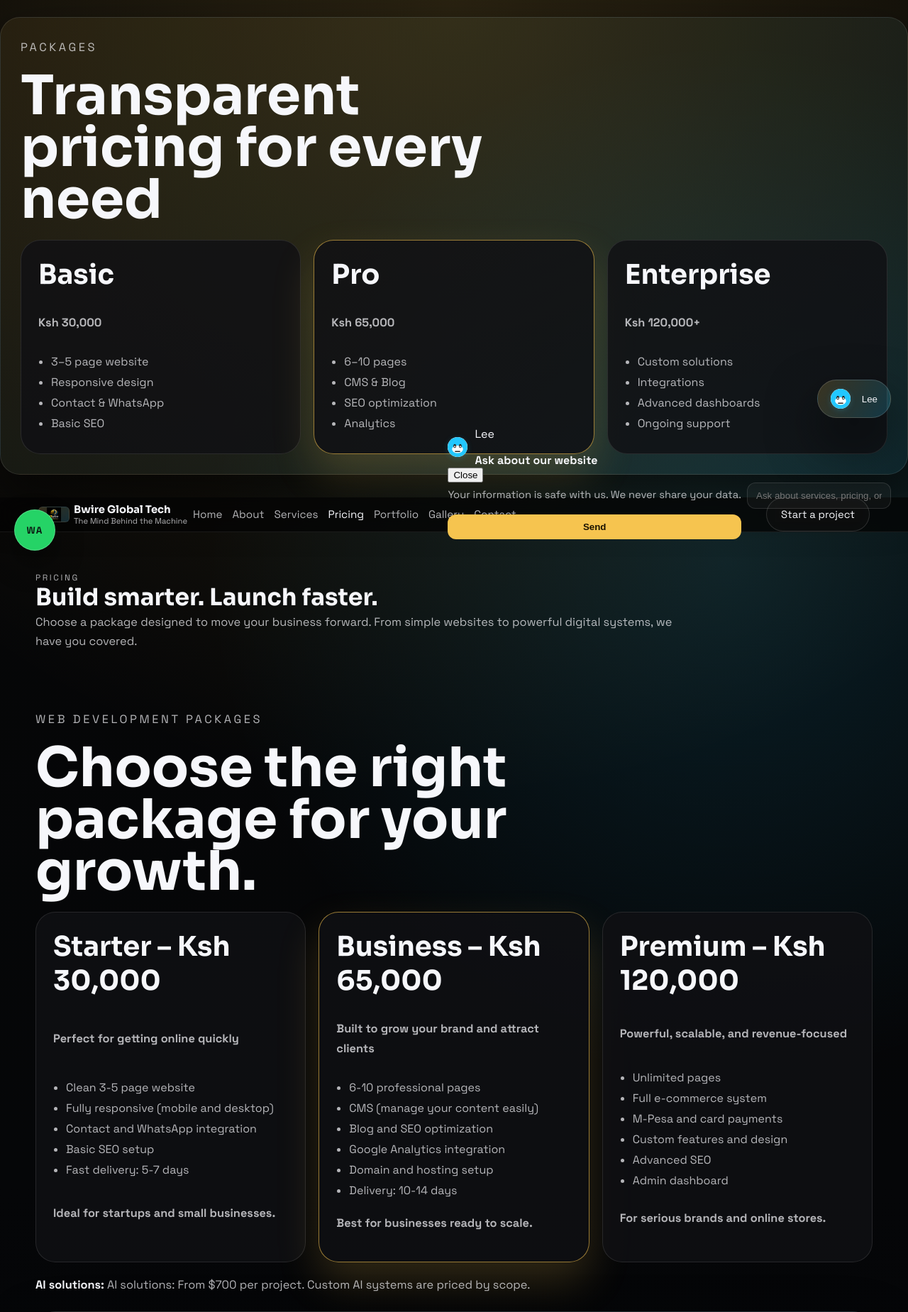
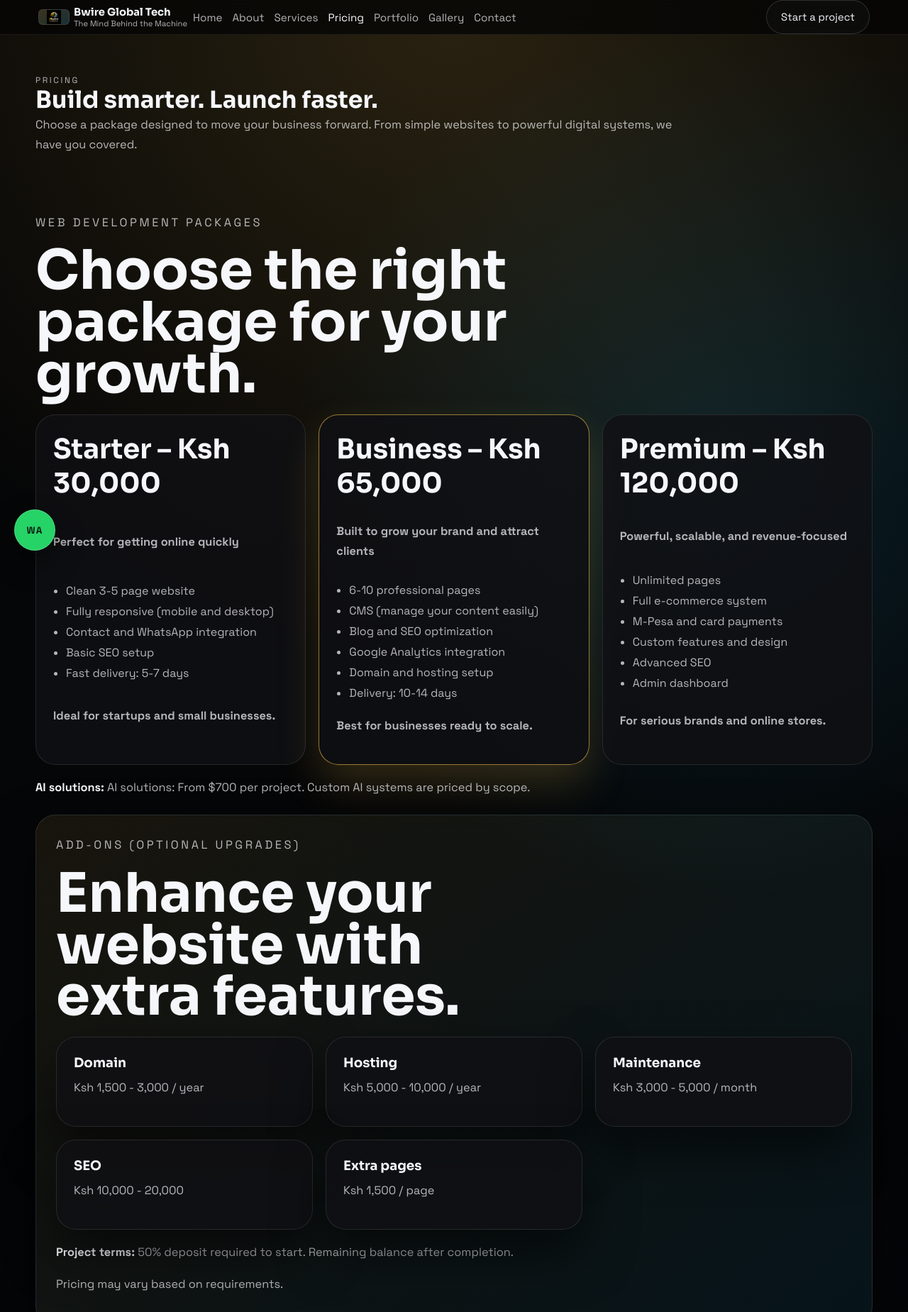
Before and after one commit to Crypt-Analyst/BGT, a Django app: page /pricing/ in a window 1280 px wide. Shown: the top 1849 px of the page at 71% size. Run offline with Django 5.2, Linux system fonts and the light colour scheme; data comes from the database, SQL or seed files in the repository; parts of the project's set-up code (start-up, migrations or seed data) failed here and were passed over; some libraries are stand-ins or nearby versions.

Commit message:
Clean up: Move workflow section on services page, remove unwanted top content on pricing, remove Lee bot, and restore hero on portfolio

```diff
--- a/static/js/main.js
+++ b/static/js/main.js
@@ -137,6 +137,9 @@
   const chatHistory = [];
   let typingIndicator = null;
 
+  // Ensure panel is hidden by default (robust fallback)
+  panel.style.display = 'none';
+
   const addMessage = (text, type = 'bot') => {
     const bubble = document.createElement('div');
     bubble.className = `chat-widget__bubble${type === 'user' ? ' chat-widget__bubble--user' : ''}`;
@@ -166,10 +169,12 @@
     return tokenInput ? tokenInput.value : '';
   };
 
+
   const openPanel = () => {
     panel.classList.add('is-open');
     panel.setAttribute('aria-hidden', 'false');
     toggleButton.setAttribute('aria-expanded', 'true');
+    panel.style.display = 'block';
     input.focus();
   };
 
@@ -177,6 +182,7 @@
     panel.classList.remove('is-open');
     panel.setAttribute('aria-hidden', 'true');
     toggleButton.setAttribute('aria-expanded', 'false');
+    panel.style.display = 'none';
   };
 
   toggleButton.addEventListener('click', () => {
--- a/templates/base.html
+++ b/templates/base.html
@@ -164,31 +164,7 @@
       <span>The Mind Behind the Machine</span>
     </div>
   </footer>
-  <div class="chat-widget" data-chat-widget>
-    <button class="chat-widget__toggle" type="button" aria-expanded="false" aria-controls="chat-panel">
-      <img src="{% static 'images/lee-bot.svg' %}" alt="Lee bot avatar" class="lee-bot-avatar" style="width:28px;height:28px;margin-right:8px;vertical-align:middle;">
-      <span>Lee</span>
-    </button>
-    <div class="chat-widget__panel" id="chat-panel" role="dialog" aria-label="Bwire Global Tech AI assistant" aria-hidden="true">
-      <div class="chat-widget__header">
-        <div style="display:flex;align-items:center;gap:10px;">
-          <img src="{% static 'images/lee-bot.svg' %}" alt="Lee bot avatar" class="lee-bot-avatar" style="width:28px;height:28px;">
-          <div>
-            <p class="chat-widget__eyebrow">Lee</p>
-            <strong>Ask about our website</strong>
-          </div>
-        </div>
-        <button class="chat-widget__close" type="button" aria-label="Close chat">Close</button>
-      </div>
-      <div class="chat-widget__messages" aria-live="polite"></div>
-      <form class="chat-widget__form" autocomplete="off">
-        <p style="font-size:0.92rem;color:var(--muted);margin:8px 0 0 0;">Your information is safe with us. We never share your data.</p>
-        <label class="sr-only" for="chat-widget-input">Ask a question</label>
-        <input id="chat-widget-input" name="message" type="text" placeholder="Ask about services, pricing, or contact" required>
-        <button class="chat-widget__send" type="submit">Send</button>
-      </form>
-    </div>
-  </div>
+  {# Lee bot chat widget removed #}
   <a class="whatsapp-fab" href="{{ whatsapp_link }}" target="_blank" rel="noreferrer" aria-label="Chat on WhatsApp" tabindex="0" style="min-width:48px;min-height:48px;">
     <span class="whatsapp-fab__icon" aria-hidden="true">WA</span>
   </a>
--- a/templates/home/portfolio.html
+++ b/templates/home/portfolio.html
@@ -20,7 +20,6 @@
   </form>
 <main class="page-shell page-shell--narrow">
   <section class="page-hero reveal">
-    <p class="badge">{{ portfolio_hero.badge|default:"Portfolio" }}</p>
     <h1>{{ portfolio_hero.title|default:"Sample outcomes for a premium tech brand." }}</h1>
     <p class="lede">
       {{ portfolio_hero.lede|default:"These project cards show the kind of story the site should tell: clear problem, strong visual identity, measurable result." }}
--- a/templates/home/pricing.html
+++ b/templates/home/pricing.html
@@ -1,41 +1,4 @@
-  <section class="section section-panel reveal" style="margin-bottom: 32px;">
-    <div class="section__heading">
-      <p class="eyebrow">Packages</p>
-      <h2 class="section-title">Transparent pricing for every need</h2>
-    </div>
-    <div class="pricing-grid">
-      <article class="pricing-card">
-        <h3>Basic</h3>
-        <p class="pricing-price">Ksh 30,000</p>
-        <ul>
-          <li>3–5 page website</li>
-          <li>Responsive design</li>
-          <li>Contact & WhatsApp</li>
-          <li>Basic SEO</li>
-        </ul>
-      </article>
-      <article class="pricing-card pricing-card--featured">
-        <h3>Pro</h3>
-        <p class="pricing-price">Ksh 65,000</p>
-        <ul>
-          <li>6–10 pages</li>
-          <li>CMS & Blog</li>
-          <li>SEO optimization</li>
-          <li>Analytics</li>
-        </ul>
-      </article>
-      <article class="pricing-card">
-        <h3>Enterprise</h3>
-        <p class="pricing-price">Ksh 120,000+</p>
-        <ul>
-          <li>Custom solutions</li>
-          <li>Integrations</li>
-          <li>Advanced dashboards</li>
-          <li>Ongoing support</li>
-        </ul>
-      </article>
-    </div>
-  </section>
+  {# Removed duplicate/incorrect top-of-header pricing section #}
 {% extends "base.html" %}
 
 {% block content %}
```
Also changed, not shown: templates/home/services.html (+14 -11 lines).
